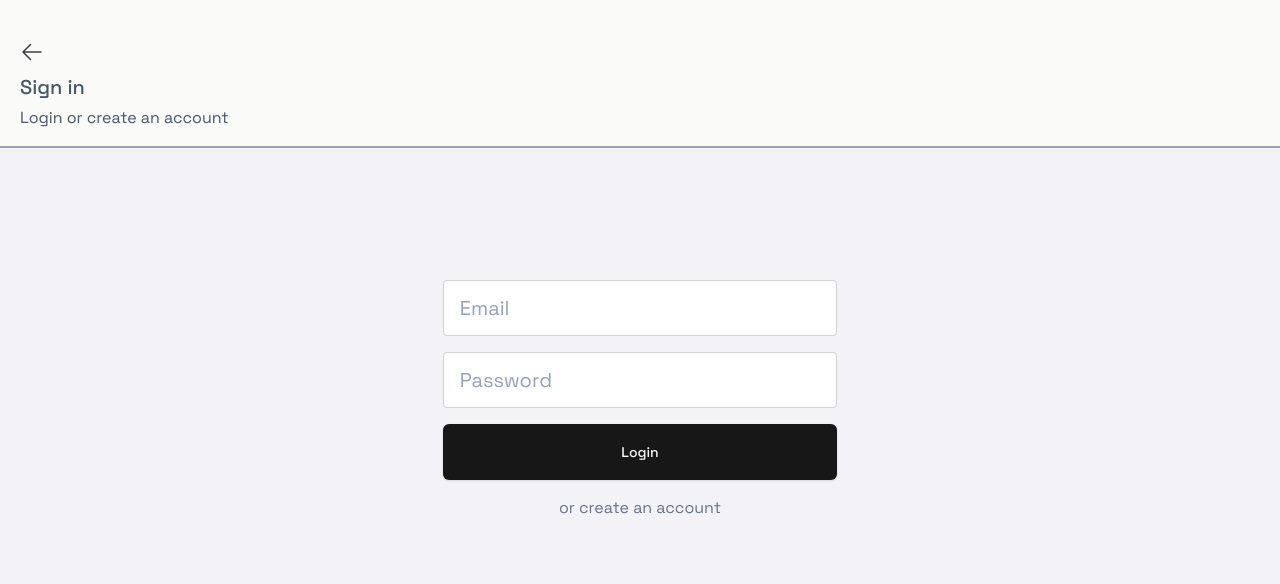
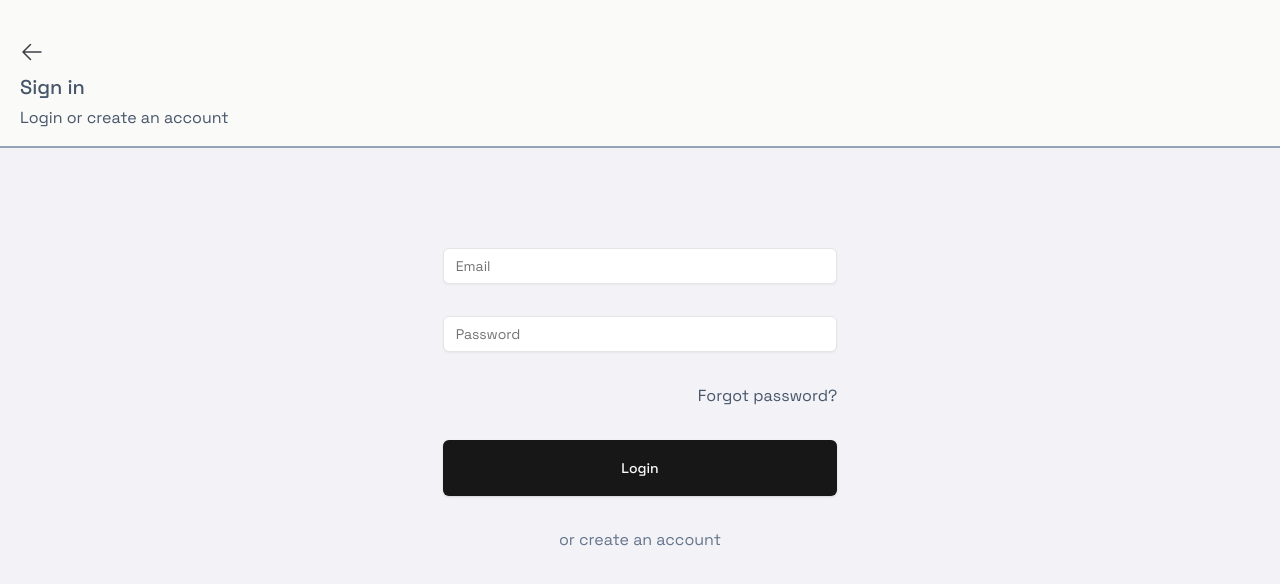
Before and after one commit to lassorfeasley/swiper.fit, a React (Vite) app: page /login in a window 1280 px wide. Shown: the top 584 px of the page. Built offline with nearby package versions, Linux system fonts and the light colour scheme; a web font is replaced by a local one.

Commit message:
Refactor form components to replace TextField with Input across various pages, enhancing consistency and styling. Update package-lock.json to include license information for react-query.

```diff
--- a/src/components/common/forms/TextField.jsx
+++ /dev/null
@@ -1,95 +0,0 @@
-// @https://www.figma.com/design/Fg0Jeq5kdncLRU9GnkZx7S/FitAI?node-id=75-1692&t=qLasGdJck7GcZoku-4
-
-import React, { useState } from "react";
-import PropTypes from "prop-types";
-import { cn } from "@/lib/utils";
-
-const TextField = ({
-  label,
-  value,
-  onChange,
-  placeholder = "",
-  className = "",
-  error = false,
-  id,
-  icon,
-  disabled = false,
-  type = "text",
-  ...props
-}) => {
-  const [isFocused, setIsFocused] = useState(false);
-  const [isHovered, setIsHovered] = useState(false);
-
-  // Determine outline color
-  let outlineColor = "outline-neutral-300 border border-neutral-300";
-  if (error) outlineColor = "outline-red-400 border border-red-400";
-  else if (isFocused) outlineColor = "outline-slate-600 border border-slate-600";
-  else if (isHovered) outlineColor = "outline-slate-600 border border-slate-600";
-  else if (disabled) outlineColor = "outline-neutral-300 border border-neutral-300";
-
-  // Determine text color
-  let textColor = "text-slate-500";
-  if (isFocused) textColor = "text-black";
-  if (disabled) textColor = "text-neutral-300";
-
-  // Font class
-  const fontClass = "font-['Space_Grotesk']";
-
-  // Use label as placeholder if placeholder is not provided
-  const effectivePlaceholder = placeholder || label || "";
-
-  return (
-    <div className={cn("w-full flex flex-col items-start gap-2", className)}>
-      <div
-        className={cn(
-          "self-stretch h-14 p-4 bg-white rounded-sm outline outline-1 outline-offset-[-1px] inline-flex justify-start items-center gap-1 overflow-hidden w-full",
-          outlineColor
-        )}
-        onMouseEnter={() => setIsHovered(true)}
-        onMouseLeave={() => setIsHovered(false)}
-        style={{ cursor: disabled ? 'not-allowed' : 'text' }}
-        data-layer="TextInput"
-      >
-        <input
-          id={id}
-          type={type}
-          value={value}
-          onChange={onChange}
-          placeholder={effectivePlaceholder}
-          disabled={disabled}
-          onFocus={() => setIsFocused(true)}
-          onBlur={() => setIsFocused(false)}
-          className={cn(
-            "flex-1 bg-transparent border-none outline-none text-xl leading-loose",
-            fontClass,
-            textColor,
-            disabled && "text-neutral-300",
-            "placeholder:text-slate-400"
-          )}
-          autoComplete="off"
-          {...props}
-        />
-        {icon && (
-          <div className="ml-2 flex items-center" data-layer="icon">
-            {icon}
-          </div>
-        )}
-      </div>
-    </div>
-  );
-};
-
-TextField.propTypes = {
-  label: PropTypes.string,
-  value: PropTypes.string.isRequired,
-  onChange: PropTypes.func.isRequired,
-  placeholder: PropTypes.string,
-  className: PropTypes.string,
-  error: PropTypes.bool,
-  id: PropTypes.string,
-  icon: PropTypes.node,
-  disabled: PropTypes.bool,
-  type: PropTypes.string,
-};
-
-export default TextField;
--- a/src/components/common/forms/compound-fields/ExerciseSetConfiguration.jsx
+++ b/src/components/common/forms/compound-fields/ExerciseSetConfiguration.jsx
@@ -1,7 +1,7 @@
 import React, { useRef, useEffect, useState } from "react";
 import PropTypes from "prop-types";
 import SlideUpForm from "../SlideUpForm";
-import TextField from "../TextField";
+import { Input } from "components/ui/input";
 import NumericInput from "../NumericInput";
 import SetDropdown from "./SetDropdown";
 import FormGroupWrapper from "../FormWrappers/FormGroupWrapper";
@@ -117,12 +117,11 @@ const ExerciseSetConfiguration = ({
     >
       <div className="w-full flex flex-col gap-0">
         <FormGroupWrapper>
-          <TextField
-            label="Exercise name"
+          <Input
+            type="text"
             value={exerciseName}
             onChange={(e) => setExerciseName(e.target.value)}
             placeholder="Enter exercise name"
-            inputRef={inputRef}
             className="w-full"
           />
           <NumericInput
--- a/src/pages/DemoPages/FormFieldDemo.jsx
+++ b/src/pages/DemoPages/FormFieldDemo.jsx
@@ -6,7 +6,7 @@ import MainContainer from '../../components/common/MainContainer';
 import { useNavBarVisibility } from '../../NavBarVisibilityContext';
 import ExerciseSetForm from '../../components/common/forms/compound-fields/ExerciseSetForm';
 import NumericInput from '../../components/common/forms/NumericInput';
-import TextField from '../../components/common/forms/TextField';
+import { Input } from "components/ui/input";
 import Dropdown from '../../components/common/forms/Dropdown';
 import SearchField from '../../components/common/forms/SearchField';
 import WeightCompoundField from '../../components/common/forms/compound-fields/WeightCompoundField';
@@ -79,7 +79,7 @@ const FormFieldDemo = () => {
         >
           <div className="p-4 space-y-4">
             {/* Standalone TextField (will have border) */}
-            <TextField
+            <Input
               label="Standalone Text Field"
               value={formData.standaloneText}
               onChange={(e) => setFormData(prev => ({ ...prev, standaloneText: e.target.value }))}
@@ -132,7 +132,7 @@ const FormFieldDemo = () => {
               />
 
               {/* Text Input */}
-              <TextField
+              <Input
                 label="Form Text Field"
                 value={formData.formText}
                 onChange={(e) => setFormData(prev => ({ ...prev, formText: e.target.value }))}
--- a/src/pages/Login.jsx
+++ b/src/pages/Login.jsx
@@ -1,7 +1,7 @@
 import { useState } from "react";
 import { supabase } from "../supabaseClient";
 import { useNavigate } from "react-router-dom";
-import TextField from "../components/common/forms/TextField";
+import { Input } from "components/ui/input";
 import { Button } from "components/ui/button";
 import { useMutation } from "@tanstack/react-query";
 import AppHeader from "../components/layout/AppHeader";
@@ -9,6 +9,8 @@ import AppHeader from "../components/layout/AppHeader";
 export default function Login() {
   const [email, setEmail] = useState("");
   const [password, setPassword] = useState("");
+  const [emailError, setEmailError] = useState(false);
+  const [passwordError, setPasswordError] = useState(false);
   const navigate = useNavigate();
 
   const loginMutation = useMutation({
@@ -21,9 +23,19 @@ export default function Login() {
       return data;
     },
     onSuccess: () => {
+      setEmailError(false);
+      setPasswordError(false);
       navigate("/");
     },
     onError: (error) => {
+      const msg = error.message.toLowerCase();
+      setEmailError(
+        msg.includes("email") || (!msg.includes("email") && !msg.includes("password"))
+      );
+      setPasswordError(
+        msg.includes("password") ||
+          (!msg.includes("email") && !msg.includes("password"))
+      );
       console.error("Login error:", error);
     },
   });
@@ -47,26 +59,31 @@ export default function Login() {
       />
       <div className="absolute top-0 left-0 w-full h-full z-0 flex flex-col justify-center items-center">
         <div className="flex flex-col gap-4 w-full px-4 lg:w-1/3">
-          <TextField
-            label="Email"
+          <div className="mb-4">
+            <Input
+              type="email"
+              id="login-email"
               placeholder="Email"
-            type="email"
-            autoComplete="email"
               value={email}
               onChange={(e) => setEmail(e.target.value)}
               disabled={loginMutation.isPending}
-            id="login-email"
+              className={`bg-white${emailError ? " border-red-500" : ""}`}
             />
-          <TextField
-            label="Password"
+          </div>
+          <div className="mb-4">
+            <Input
+              type="password"
+              id="login-password"
               placeholder="Password"
-            type="password"
-            autoComplete="current-password"
               value={password}
               onChange={(e) => setPassword(e.target.value)}
               disabled={loginMutation.isPending}
-            id="login-password"
+              className={`bg-white${passwordError ? " border-red-500" : ""}`}
             />
+          </div>
+          <a className="text-slate-600 text-base font-normal font-['Space_Grotesk'] leading-normal self-end cursor-pointer mb-4">
+            Forgot password?
+          </a>
           <Button
             type="submit"
             disabled={loginMutation.isPending}
@@ -77,17 +94,17 @@ export default function Login() {
           </Button>
           <a
             onClick={() => navigate("/create-account")}
-            className="text-slate-500 text-base font-normal font-['Space_Grotesk'] cursor-pointer text-center"
+            className="text-slate-500 text-base font-normal font-['Space_Grotesk'] cursor-pointer text-center mt-4"
           >
             or create an account
           </a>
-        </div>
           {loginMutation.isError && (
-          <div style={{ color: "red", width: "100%" }}>
+            <div style={{ color: "red", width: "100%", textAlign: "center" }}>
               {loginMutation.error.message}
             </div>
           )}
         </div>
       </div>
+    </div>
   );
 }
--- a/src/pages/Programs/CreateNewProgram.jsx
+++ b/src/pages/Programs/CreateNewProgram.jsx
@@ -1,7 +1,7 @@
 import React, { useRef, useEffect, useState, useContext } from "react";
 import AppHeader from "../../components/layout/AppHeader";
 import SlideUpForm from "../../components/common/forms/SlideUpForm";
-import TextField from "../../components/common/forms/TextField";
+import { Input } from "components/ui/input";
 import Icon from "../../components/common/Icon";
 import ExerciseSetConfiguration from "../../components/common/forms/compound-fields/ExerciseSetConfiguration";
 import { supabase } from "../../supabaseClient";
@@ -130,7 +130,7 @@ const CreateNewProgram = () => {
           }
         >
           <div className="w-full outline outline-1 outline-offset-[-1px] outline-neutral-300 flex flex-col justify-start items-start">
-            <TextField
+            <Input
               label="Program name"
               value={programName}
               onChange={(e) => setProgramName(e.target.value)}
--- a/src/pages/Workout/Index.jsx
+++ b/src/pages/Workout/Index.jsx
@@ -6,7 +6,6 @@ import AppHeader from '../../components/layout/AppHeader';
 import ActiveFocusedNavBar from '../../components/layout/ActiveFocusedNavBar';
 import SetCard from '../../components/common/CardsAndTiles/Cards/Library/SetCard.jsx';
 import SlideUpForm from '../../components/common/forms/SlideUpForm';
-import TextField from '../../components/common/forms/TextField';
 import NumericInput from '../../components/common/forms/NumericInput';
 import WeightCompoundField from '../../components/common/forms/compound-fields/WeightCompoundField.jsx';
 import SetDropdown from '../../components/common/forms/compound-fields/SetDropdown.jsx';
@@ -16,6 +15,7 @@ import CardWrapper from '../../components/common/CardsAndTiles/Cards/CardWrapper
 import { useNavBarVisibility } from '../../NavBarVisibilityContext.jsx';
 import Icon from '../../components/common/Icon.jsx';
 import { useNavigate } from 'react-router-dom';
+import { Input } from "components/ui/input";
 
 const Workout = () => {
   const [step, setStep] = useState('select'); // 'select' or 'active'
@@ -395,7 +395,7 @@ const Workout = () => {
         >
           <div className="w-full flex flex-col gap-0">
             <div className="bg-white rounded-xl p-4 flex flex-col gap-0">
-              <TextField
+              <Input
                 label="Exercise name"
                 value={newUnscheduledExerciseName}
                 onChange={e => setNewUnscheduledExerciseName(e.target.value)}
```
Also changed, not shown: src/pages/CreateAccount.jsx (+14 -10 lines), 1 other file (tests, documents, lock files or other folders). Lines whose indentation alone changed are shown as unchanged.
